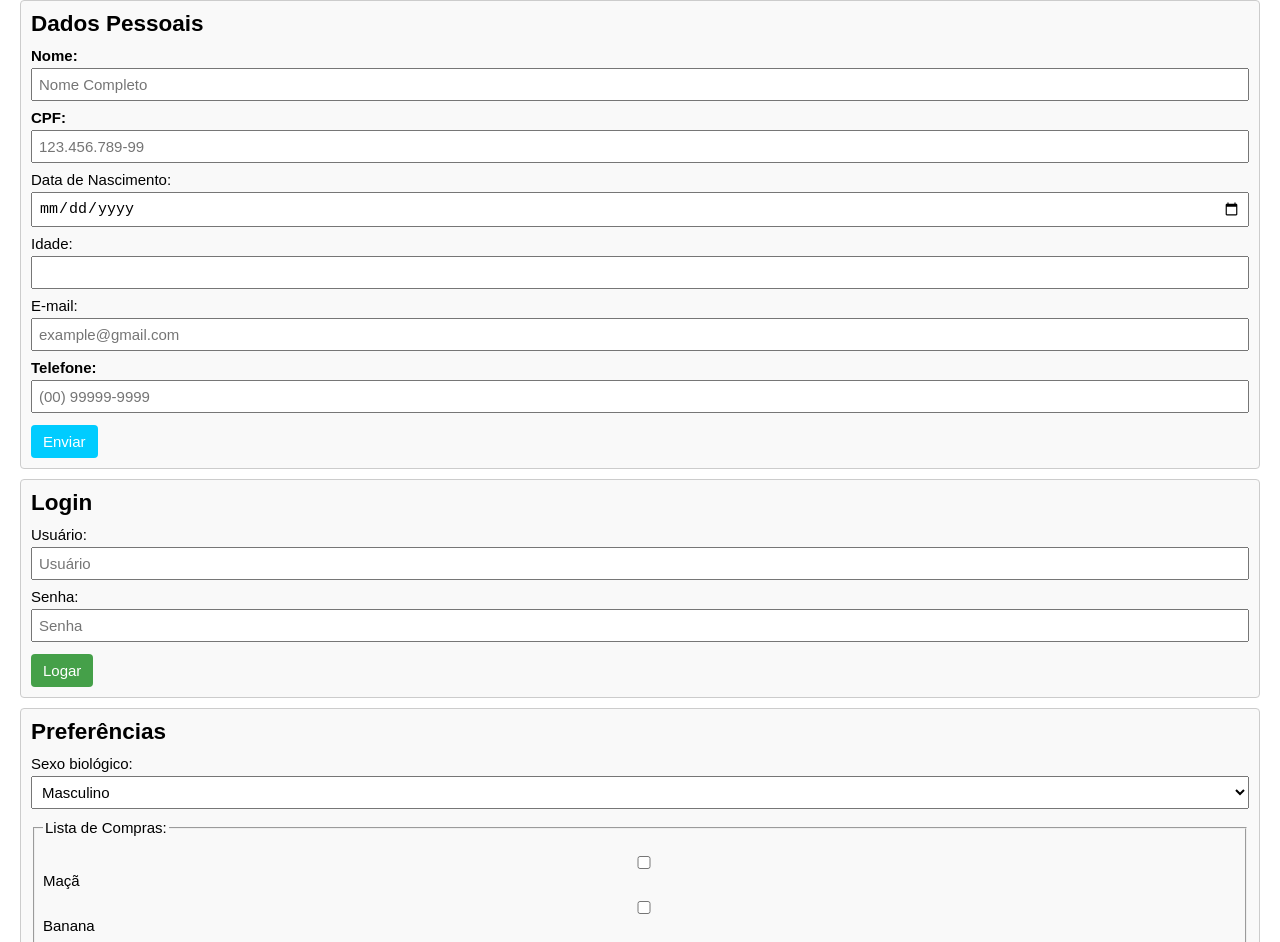
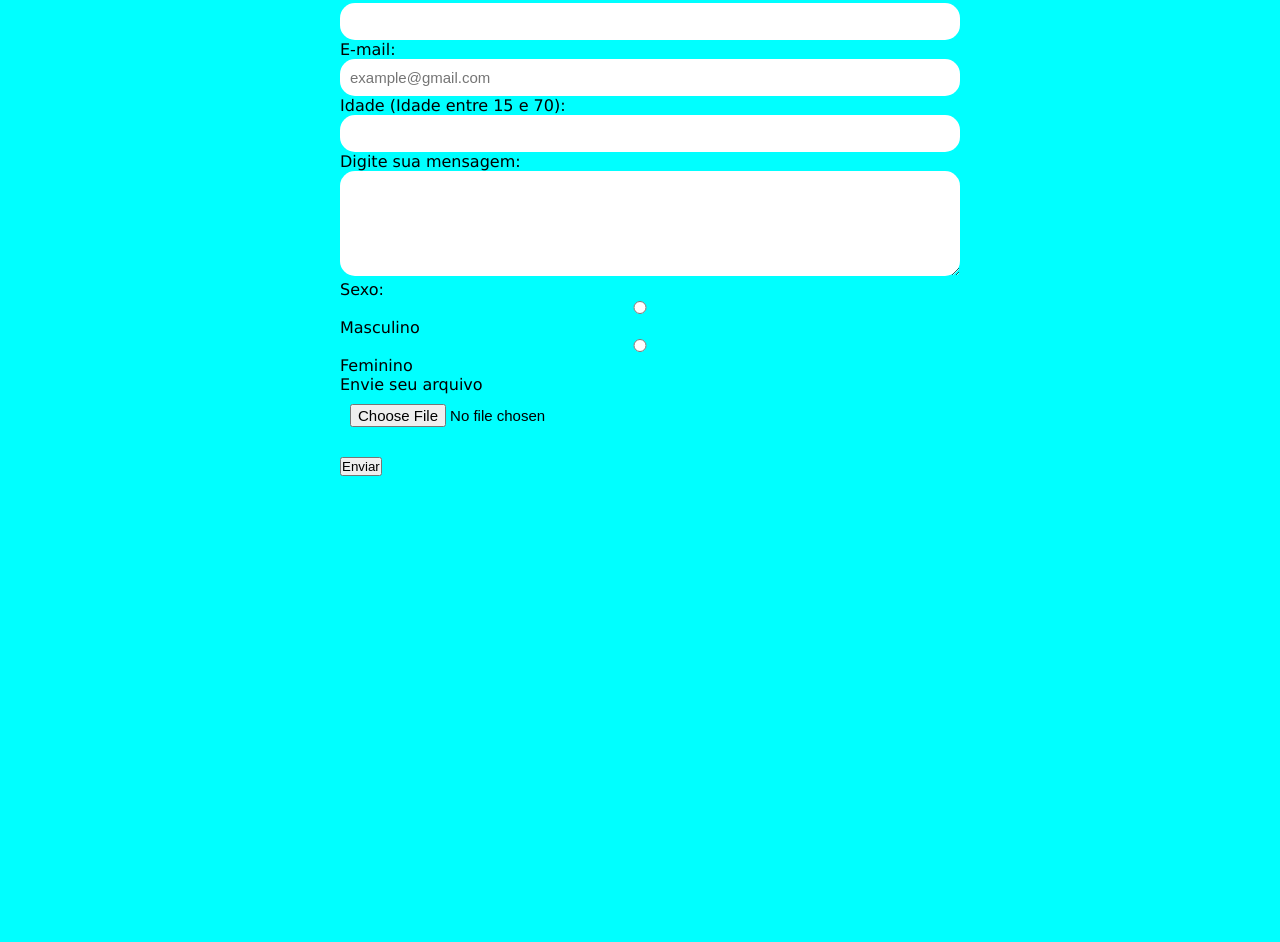
Before and after one commit to Felixblk/Senai, a plain HTML site: page index.html in a window 1280 px wide. Shown: the part 74-1016 px from the top of the page. After the commit the page ends 800 px from the top, so only its background shows below. Drawn offline with Linux system fonts and the light colour scheme.

Commit message:
Add files via upload

```diff
--- a/index.html
+++ b/index.html
@@ -3,153 +3,36 @@
 <head>
     <meta charset="UTF-8">
     <meta name="viewport" content="width=device-width, initial-scale=1.0">
-    <title>Formulários</title>
-    <style>
-        .box {
-            border: 1px solid #ccc;
-            padding: 10px;
-            margin: 10px 0;
-            border-radius: 4px;
-            background-color: #f9f9f9;
-        }
-
-        .box h2 {
-            margin-top: 0;
-            margin-bottom: 10px;
-        }
-
-        label {
-            display: block;
-            margin-top: 8px;
-            font-size: 15px;
-        }
-
-        input, select {
-            width: 100%;
-            padding: 6px;
-            margin-top: 4px;
-            font-size: 15px;
-            box-sizing: border-box;
-        }
-
-        button {
-            margin-top: 12px;
-            padding: 8px 12px;
-            font-size: 15px;
-            cursor: pointer;
-            border: none;
-            border-radius: 4px;
-        }
-
-        .btn-enviar {
-            background-color: #00ccff;
-            color: white;
-        }
-
-        .btn-enviar:hover {
-            background-color: #00ccff;
-        }
-
-        .btn-logar {
-            background-color: #45a049;
-            color: white;
-        }
-
-        .btn-logar:hover {
-            background-color: #45a049;
-        }
-
-        .btn-preferencias {
-            background-color: #fa00af;
-            color: white;
-        }
-
-        .btn-preferencias:hover {
-            background-color: #ff00bf;
-        }
-
-        fieldset {
-            margin-top: 10px;
-            padding: 8px;
-        }
-
-        legend {
-            font-size: 15px;
-        }
-
-        body {
-            font-family: Arial, sans-serif;
-            font-size: 15px;
-            margin: 20px;
-        }
-    </style>
+    <title>Formulario</title>
+    <link rel="stylesheet" href="style.css">
 </head>
 <body>
+    <h1>formulario de contato</h1>
+    <form action="processa.php" method="post">
+        <label for="nome">Nome:</label>
+        <input type="text" id="nome" required  minlength="3">
 
-    <h1>Formulário</h1>
+        <label for="email">E-mail:</label>
+        <input type="email" id="email" required oninvalid="this.setCustomValidity(Insira um e-mail valido`)" placeholder="example@gmail.com">
 
-    <div class="box">
-        <h2>Dados Pessoais</h2>
-        <form>
-            <label for="nome"><b>Nome:</b></label>
-            <input type="text" id="nome" name="nome" placeholder="Nome Completo" required>
+        <label for="idade">Idade (Idade entre 15 e 70):</label>
+        <input type="number" id="idade" required min="15" max="70">
 
-            <label for="cpf"><b>CPF:</b></label>
-            <input type="text" id="cpf" name="cpf" placeholder="123.456.789-99" required>
+        <label for="Mensagem">Digite sua mensagem:</label>
+        <textarea id="mensagem" rows="5"></textarea>
 
-            <label for="dataNasc">Data de Nascimento:</label>
-            <input type="date" id="dataNasc" name="dataNasc">
+        <label for="sexo">Sexo:</label>
+        <input type="radio" id="sexomasc" value="Masculino">
+        <label for="mascuino">Masculino</label>
+        <input type="radio" id="sexofem" value="Feminino">
+        <label for="feminino">Feminino</label><br>
 
-            <label for="idade">Idade:</label>
-            <input type="number" id="idade" name="idade" min="1" max="90">
+        <label for="arquivo">Envie seu arquivo</label>
+        <input type="file" id="arquivo">
 
-            <label for="email">E-mail:</label>
-            <input type="email" id="email" name="email" placeholder="example@gmail.com">
+        <br><br>
+        <button type="submit">Enviar</button>
 
-            <label for="tel"><b>Telefone:</b></label>
-            <input type="tel" id="tel" name="tel" placeholder="(00) 99999-9999" required maxlength="11">
-
-            <button type="submit" class="btn-enviar">Enviar</button>
-        </form>
-    </div>
-
-    <div class="box">
-        <h2>Login</h2>
-        <form>
-            <label for="user">Usuário:</label>
-            <input type="text" id="user" name="user" placeholder="Usuário" required>
-
-            <label for="password">Senha:</label>
-            <input type="password" id="password" name="password" placeholder="Senha" required>
-
-            <button type="submit" class="btn-logar">Logar</button>
-        </form>
-    </div>
-
-    <div class="box">
-        <h2>Preferências</h2>
-        <form>
-            <label for="sexo">Sexo biológico:</label>
-            <select name="sexo" id="sexo">
-                <option value="masculino">Masculino</option>
-                <option value="feminino">Feminino</option>
-            </select>
-
-            <fieldset>
-                <legend>Lista de Compras:</legend>
-                <label><input type="checkbox" name="fruta" value="maçã"> Maçã</label>
-                <label><input type="checkbox" name="fruta" value="banana"> Banana</label>
-            </fieldset>
-
-            <fieldset>
-                <legend>Atividades:</legend>
-                <label><input type="radio" name="atividades" value="Futebol"> Futebol</label>
-                <label><input type="radio" name="atividades" value="Basquete"> Basquete</label>
-            </fieldset>
-
-            <button type="submit" class="btn-preferencias">Salvar Preferências</button>
-        </form>
-    </div>
-
+    </form>
 </body>
 </html>
--- /dev/null
+++ b/style.css
@@ -0,0 +1,28 @@
+* {
+    margin: 0;
+    padding: 0;
+}
+
+body{
+    font-family: 'Lucida Sans', 'Lucida Sans Regular', 'Lucida Grande', 'Lucida Sans Unicode', Geneva, Verdana, sans-serif;
+    margin: 20px;
+    background-color: aqua;
+}
+
+form{
+    margin: auto;
+    max-width: 600px;
+}
+
+input, textarea{
+    width: 100%;
+    padding: 10px;
+    margin: 0px;
+    border: 2px;
+    border-radius: 15px;
+    font-size: 15px;
+}
+
+input:focus, textarea:focus{
+  background-color: aquamarine;
+}
```
